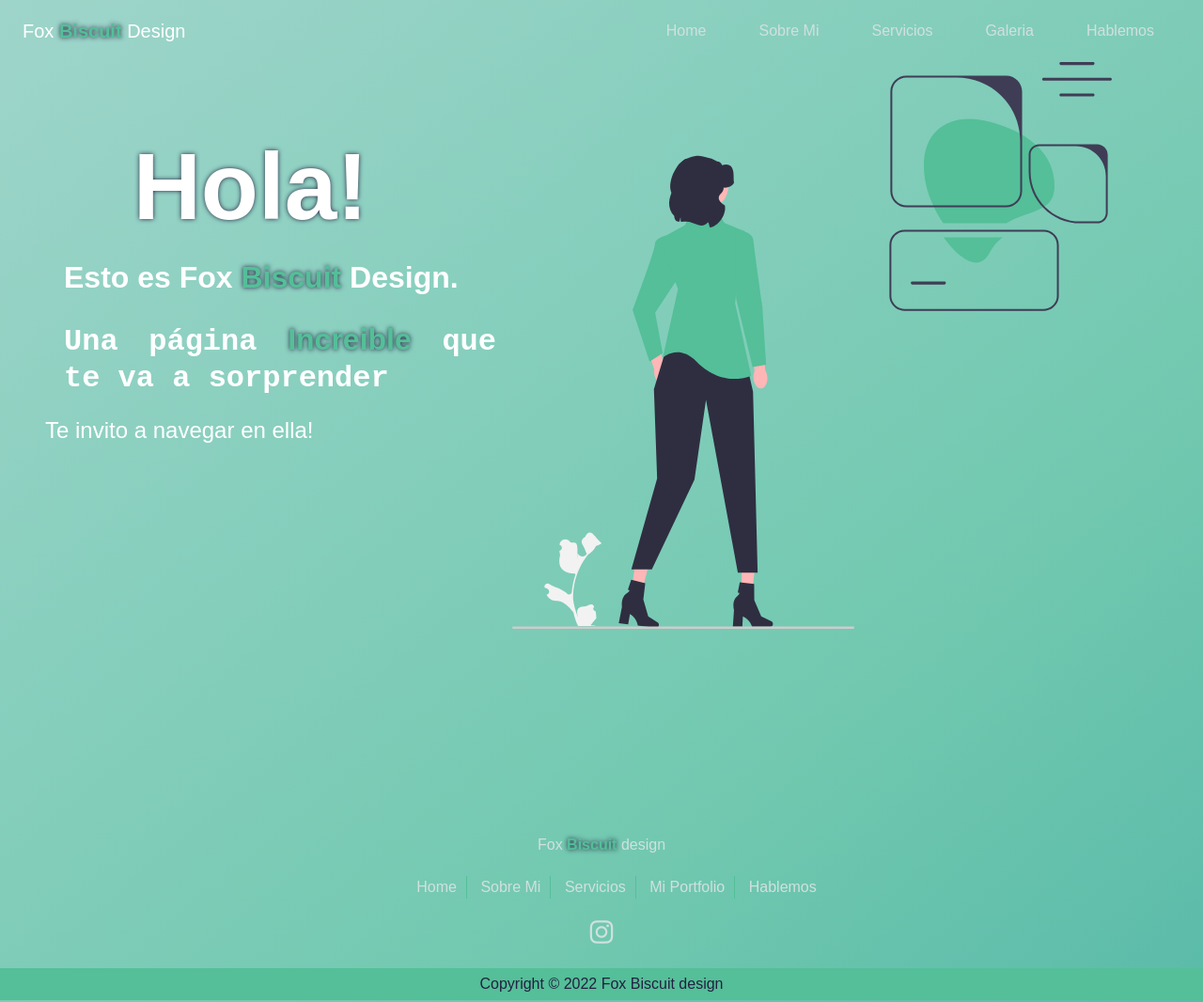
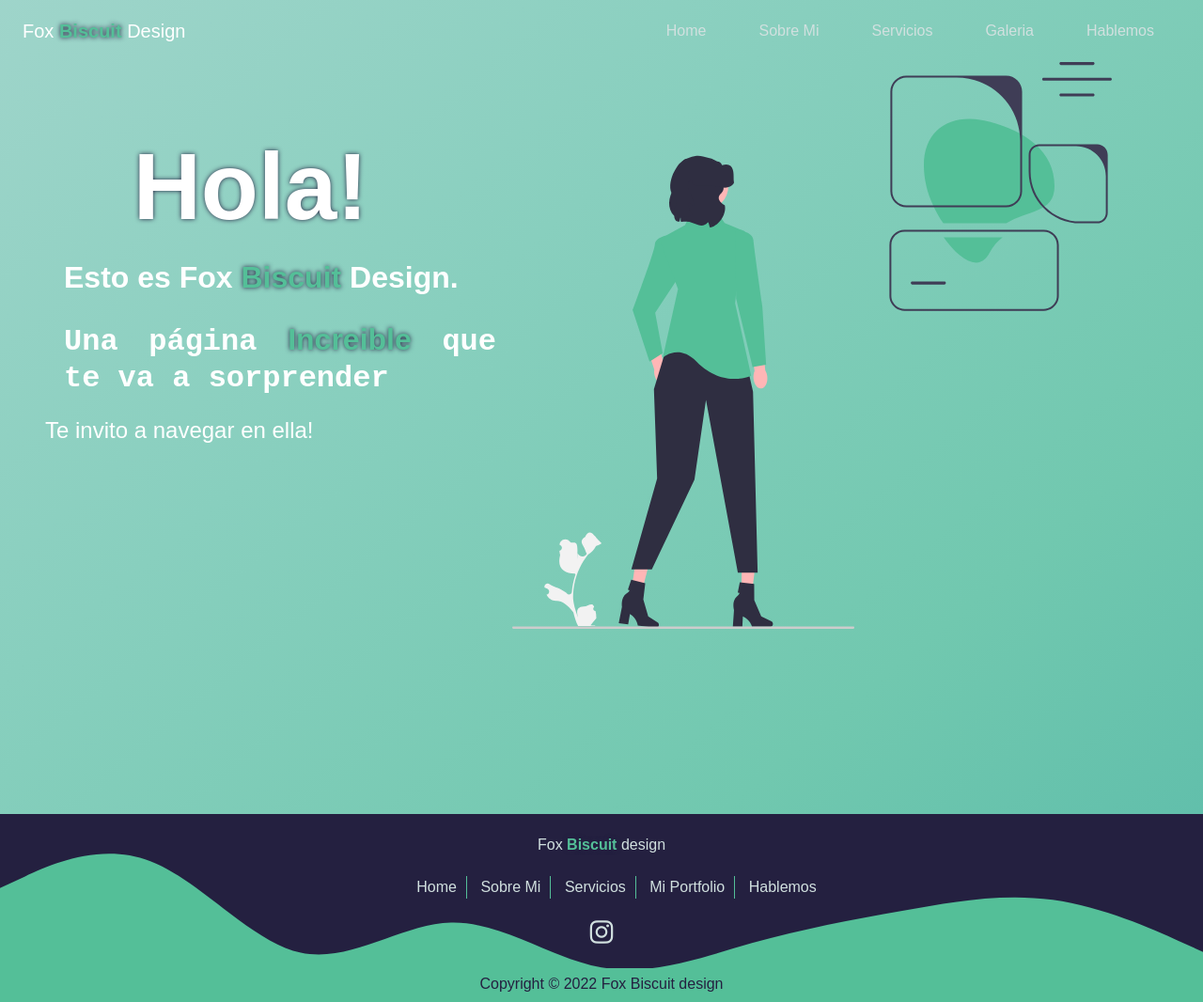
Before and after one commit to gisebag/Fox-Buscuit-Design, a plain HTML site: page index.html in a window 1280 px wide. Shown: the whole page at 94% size. Drawn offline with nearby package versions, Linux system fonts and the light colour scheme; the site is published under a folder, as on GitHub Pages, so addresses that start at the root find nothing.

Commit message:
ajuste imagen footer en estilos

```diff
--- a/css/estilos.scss
+++ b/css/estilos.scss
@@ -471,7 +471,7 @@ label{
 
 .piePagina{
     text-align: center;
-    background-image: url(/img/wave-haikei-footer.svg);
+    background-image: url(../img/wave-haikei-footer.svg);
     background-position: center;
     background-size: cover;
     width: 100%;
```
Also changed, not shown: css/estilos.css, 1 other file.
